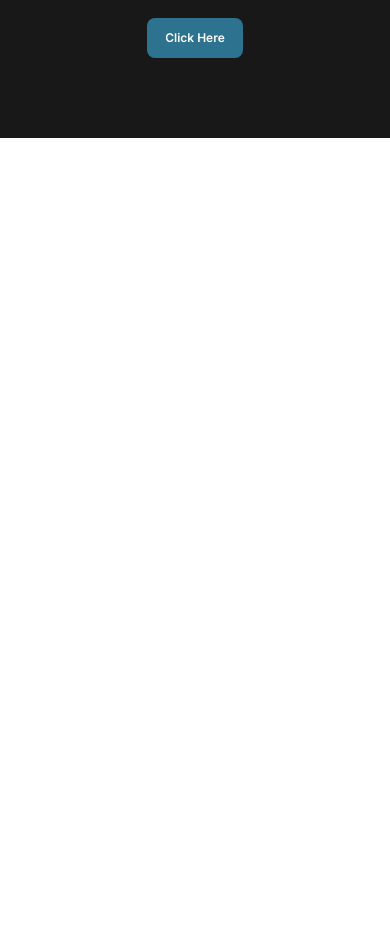
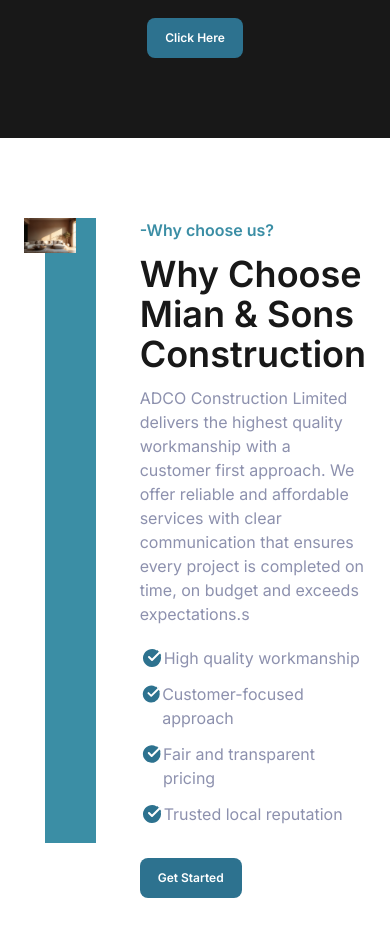
Before and after one commit to abdullahnadeemdev/RealEstate, a React (Vite) app: page / in a window 390 px wide. Shown: the part 5140-6076 px from the top of the page. Before the commit the page ends 5278 px from the top, so only its background shows below. Built offline with nearby package versions, Linux system fonts and the light colour scheme.

Commit message:
why us page added responsivenesss remains

```diff
--- a/src/components/Home/WhyUS/index.jsx
+++ b/src/components/Home/WhyUS/index.jsx
@@ -1,7 +1,49 @@
-import React from "react";
+import { homeInterior } from "../../../assets/images";
+import Button from "../../shared/Button";
+import { TickBox } from "../../../assets/icons";
 
 const WhyUs = () => {
-  return <div>WhyUs</div>;
+  return (
+    <div className="flex justify-between px-6 md:px-15 py-20 gap-6">
+      <div className="flex-1 relative mr-10 h-[74vh]">
+        <div className="absolute -z-10 h-[74vh] w-[99%] bg-secondary -right-5">
+          ghy
+        </div>
+        <img src={homeInterior} alt="" />
+      </div>
+      <div className="flex-1">
+        <p className="font-semibold text-secondary">-Why choose us?</p>
+        <p className="text-4xl font-semibold text-text-prim my-3">
+          Why Choose Mian & Sons Construction
+        </p>
+        <p className="text-greyLight mb-5">
+          ADCO Construction Limited delivers the highest quality workmanship
+          with a customer first approach. We offer reliable and affordable
+          services with clear communication that ensures every project is
+          completed on time, on budget and exceeds expectations.s
+        </p>
+
+        <span className="flex text-greyLight mb-3">
+          <TickBox />
+          <p>High quality workmanship</p>
+        </span>
+        <span className="flex text-greyLight mb-3">
+          <TickBox />
+          <p>Customer-focused approach</p>
+        </span>
+        <span className="flex text-greyLight mb-3">
+          <TickBox />
+          <p>Fair and transparent pricing</p>
+        </span>
+        <span className="flex text-greyLight mb-3">
+          <TickBox />
+          <p>Trusted local reputation</p>
+        </span>
+
+        <Button>Get Started</Button>
+      </div>
+    </div>
+  );
 };
 
 export default WhyUs;
--- a/src/pages/HomeP/index.jsx
+++ b/src/pages/HomeP/index.jsx
@@ -4,6 +4,7 @@ import FloatingDiv from "../../components/Home/FloatingDiv/FloatingDiv";
 import Values from "../../components/Home/Values";
 import Services from "../../components/Home/Services";
 import CTA from "../../components/Home/CTA";
+import WhyUs from "../../components/Home/WhyUS";
 
 const index = () => {
   return (
@@ -13,6 +14,7 @@ const index = () => {
       <Values />
       <Services />
       <CTA />
+      <WhyUs />
     </div>
   );
 };
```
